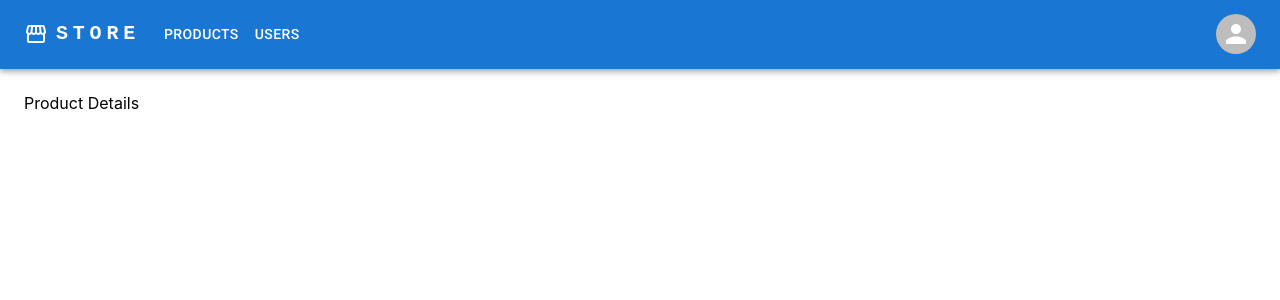
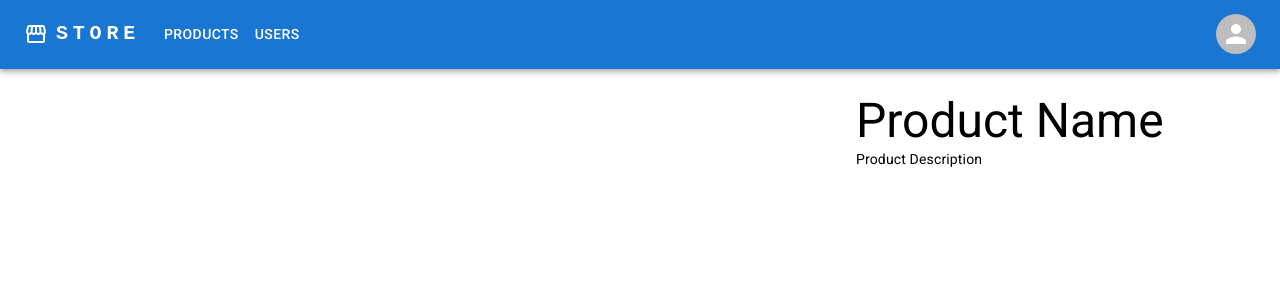
Before and after one commit to ivan-kabakohlo/store-template, a React (Create React App) app in the folder client/: page /products/id in a window 1280 px wide. Shown: the top 300 px of the page. Built offline with nearby package versions, Linux system fonts and the light colour scheme.

Commit message:
Add Product Details Page

```diff
--- /dev/null
+++ b/client/src/features/products/components/productGallery/productGallery.tsx
@@ -0,0 +1,7 @@
+import { LazyLoadImage } from 'react-lazy-load-image-component'
+
+const ProductGallery = () => {
+    return <LazyLoadImage />
+}
+
+export default ProductGallery
--- a/client/src/features/products/pages/productDetails/productDetails.tsx
+++ b/client/src/features/products/pages/productDetails/productDetails.tsx
@@ -1,3 +1,21 @@
-const ProductDetails = () => <>Product Details</>
+import Grid from '@mui/material/Grid'
+import Typography from '@mui/material/Typography'
+
+import ProductGallery from '../../components/productGallery/productGallery'
+
+const ProductDetails = () => {
+    return (
+        <Grid container spacing={2}>
+            <Grid item xs={8}>
+                <ProductGallery />
+            </Grid>
+
+            <Grid item xs={4}>
+                <Typography variant="h3">Product Name</Typography>
+                <Typography variant="body2">Product Description</Typography>
+            </Grid>
+        </Grid>
+    )
+}
 
 export default ProductDetails
```
